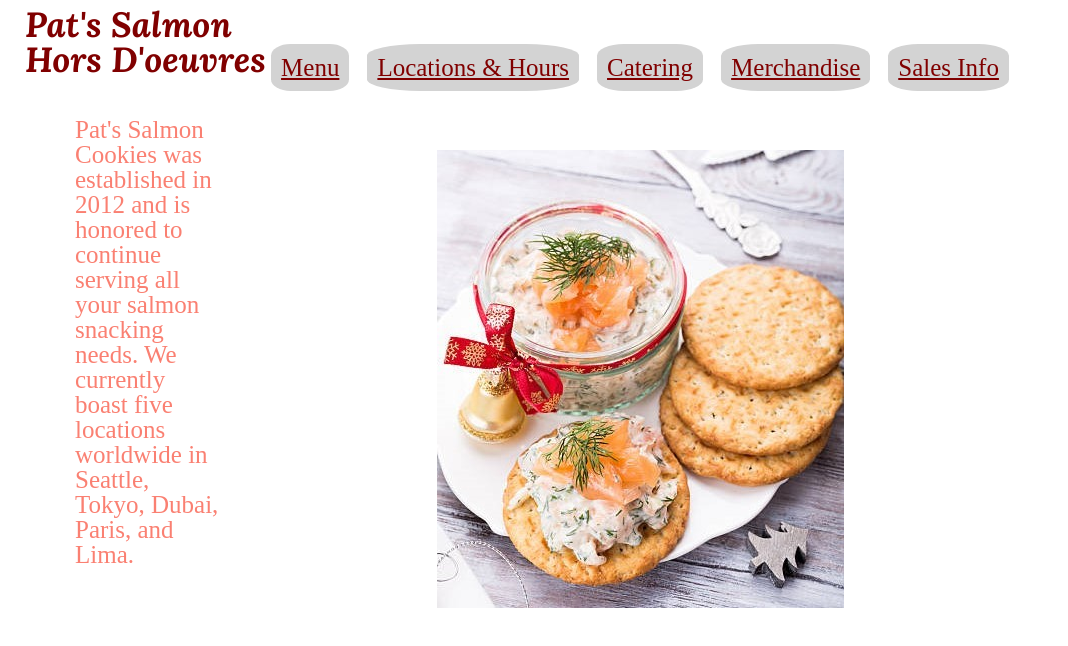
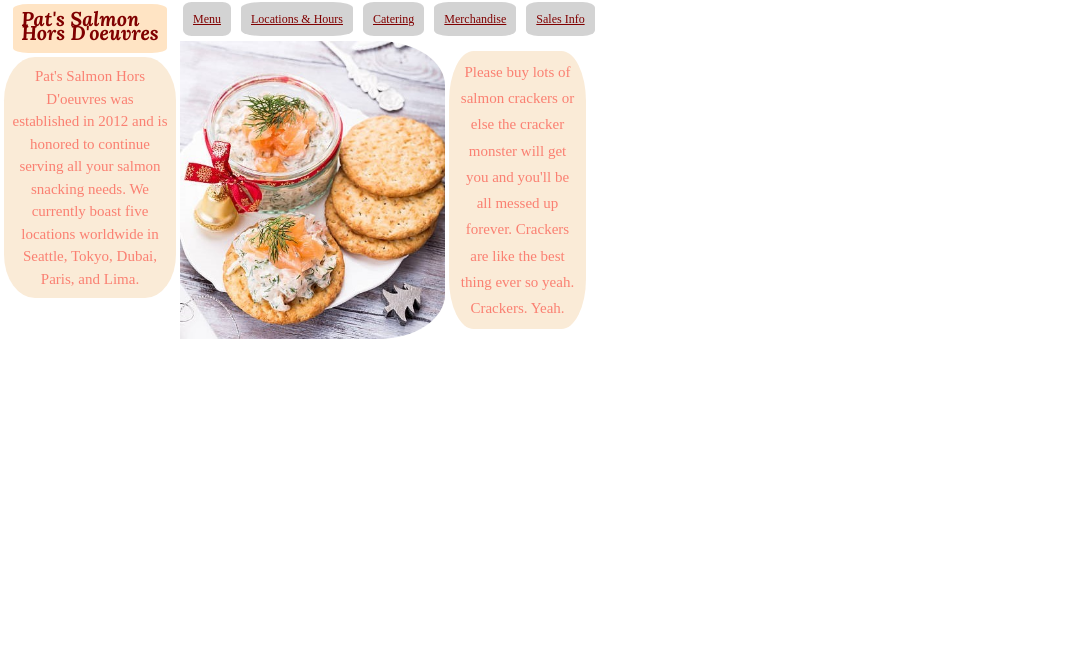
Before and after one commit to lillianvmcbride/salmonCookies, a plain HTML site: page index.html in a window 1280 px wide. Shown: the whole page, without its empty margins (0-1068 px from the left). Drawn offline with Linux system fonts and the light colour scheme.

Commit message:
laptop view looks good

```diff
--- a/css/styles.css
+++ b/css/styles.css
@@ -1,66 +1,111 @@
+/*
+320px — 480px mobile
+481px — 768px tablet
+769px by 576px — 1024px laptop
+1025px — 1200px desktop
+*/
+
+
 header {
   display: inline-block;
-  padding-top: 7px;
+  background-color:bisque;
+  padding: 8px;
+  border-radius: 10%;
+  margin-top: 4px;
 }
-#margin {
-  margin: 0px;
-}
+
 h1 {
-  font-size: 35px;
+  font-size: 20px;
+  line-height: .7;
   font-weight: bold;
   text-align: left;
   color: maroon;
   font-family: 'Lora', serif;
 }
+
 aside {
-  text-align: center
-  font-family: 'Niconne', cursive;
-  box-sizing: border-box;
-  width: 270px;
+  text-align: center;
+  width: 180px;
   position: fixed;
-  font-size: 25px;
+  font-size: 15px;
+  line-height: 1.5;
   color: salmon;
   background-color: white;
-  padding-left: 25px;
-  background-imgage: url('images/background.jpg');
 }
-#aside {
- padding: 50px;
- padding-top: 0px;
+
+#asideText {
+ padding: 8px;
+ margin: 4px;
+ background-color: antiquewhite;
+ border-radius: 18%;
 }
+
+.container {
+  display: flex;
+  align-items: center;
+  justify-content: space-between;
+  width: 590px;
+}
+
+img {
+  padding-left: 180px;
+  max-width: 265px;
+  border-radius: 15%;
+}
+
+.image {
+  flex-basis: 40%;
+}
+
+.text {
+  font-size: 15px;
+  padding: 8px;
+  margin: 4px;
+  line-height: 1.75;
+  color: salmon;
+  background-color:antiquewhite;
+  border-radius: 18%;
+}
+
 h2 {
   font-family: 'Ubuntu', sans-serif;
   color: maroon;
   font-size: 30px;
 }
+
 nav {
-  padding-top: 55px;
-  padding-bottom: 70px;;
+  padding-top: 10px;
+  padding-bottom: 15px;
+  padding-left: 180px;
+  text-align: left;
+}
+
+nav a {
+  font-size: 12px;
+  color: maroon;
+  background-color: lightgray;
+  margin: 3px;
+  border-radius: 18%;
+  padding: 10px;
+}
+
+main {
   text-align: center;
 }
-nav a {
-  font-size: 25px;
-  color: maroon;
-  background-color: lightgray;
-  width: 300px;
-  margin: 7px;
-  border-radius: 25%;
-  padding: 10px;
+
+#logo {
+  padding-bottom: 5px;
 }
-main {
-  text-align: center;
-  position: relative;
-}
-#logo {
-  padding-bottom: 40px;
-}
+
 #table, #new-location {
   margin-left: 300px;
   margin-right: 400px;
 }
+
 #locations {
   padding-bottom: 20px;
 }
+
 table, th, td {
   padding: 3px;
   border: 1px solid black;
--- a/index.html
+++ b/index.html
@@ -13,11 +13,11 @@
     <body>
             <aside>
                 <header>
-                <h1>Pat's Salmon</h1>
-                <h1 id = "logo">Hors D'oeuvres</h1>
+                    <h1>Pat's Salmon</h1>
+                    <h1 id = "logo">Hors D'oeuvres</h1>
                 </header>
-                <p id ="aside">Pat's Salmon Cookies was established in 2012 and is honored to continue serving all your salmon snacking needs. We currently boast five locations worldwide in Seattle, Tokyo, Dubai, Paris, and Lima.
-                </p>
+                    <p id ="asideText">Pat's Salmon Hors D'oeuvres was established in 2012 and is honored to continue serving all your salmon snacking needs. We currently boast five locations worldwide in Seattle, Tokyo, Dubai, Paris, and Lima.
+                    </p>
             </aside>
                 <nav>
                     <a href="index.html">Menu</a>
@@ -27,7 +27,12 @@
                     <a href="sales.html">Sales Info</a>
                 </nav>
                 <main>
-                    <img src = images/crackers.jpg>
+                <div class="container">
+                        <img class="image" src = images/crackers.jpg>
+                        <div class="text">
+                        <p>Please buy lots of salmon crackers or else the cracker monster will get you and you'll be all messed up forever. Crackers are like the best thing ever so yeah. Crackers. Yeah.</p>
+                        </div>
+                </div>
                 </main>
     </body>
 </html>
```
Also changed, not shown: locations.html (+11 -3 lines), sales.html (+0 -1 lines).
